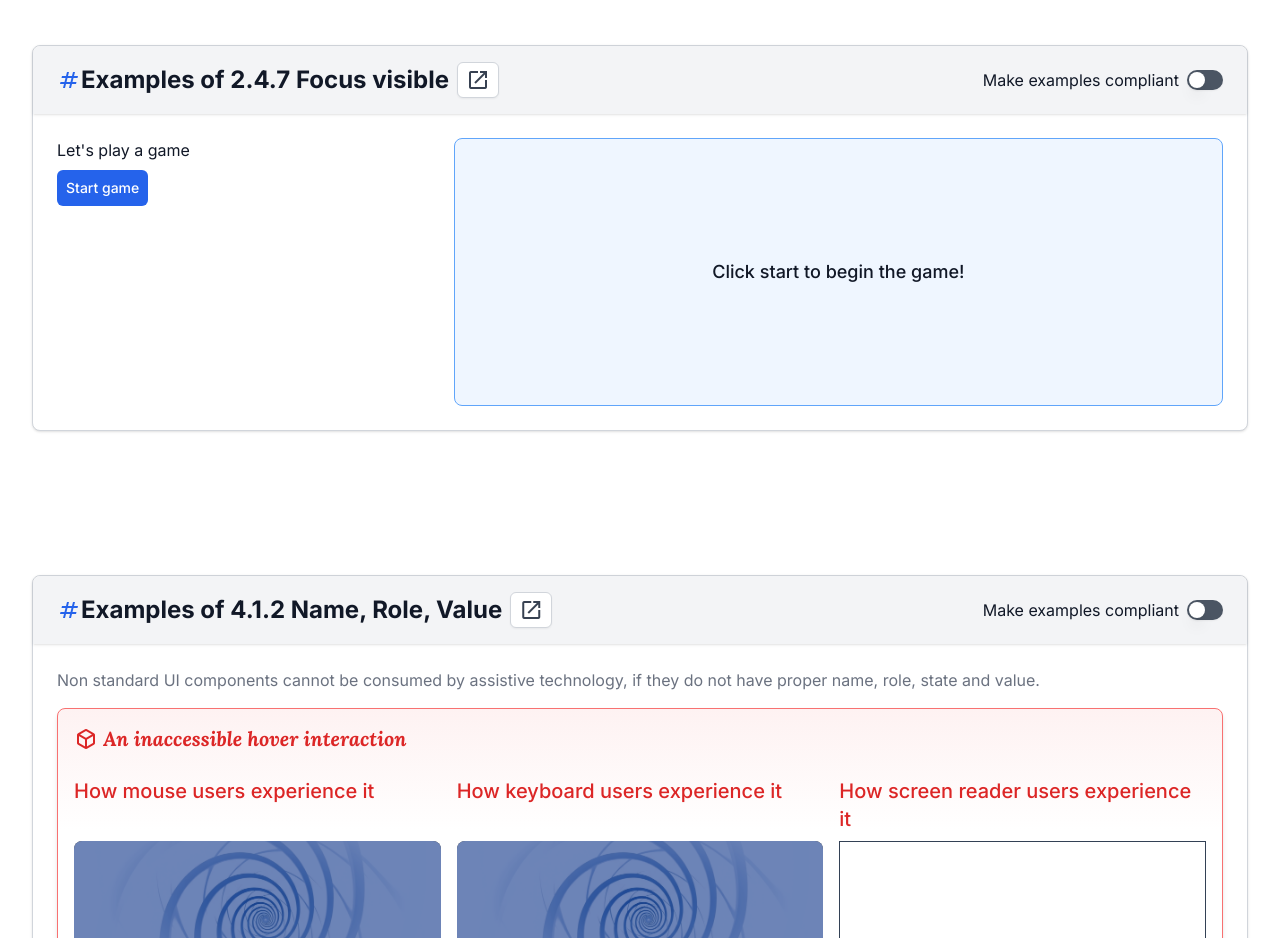
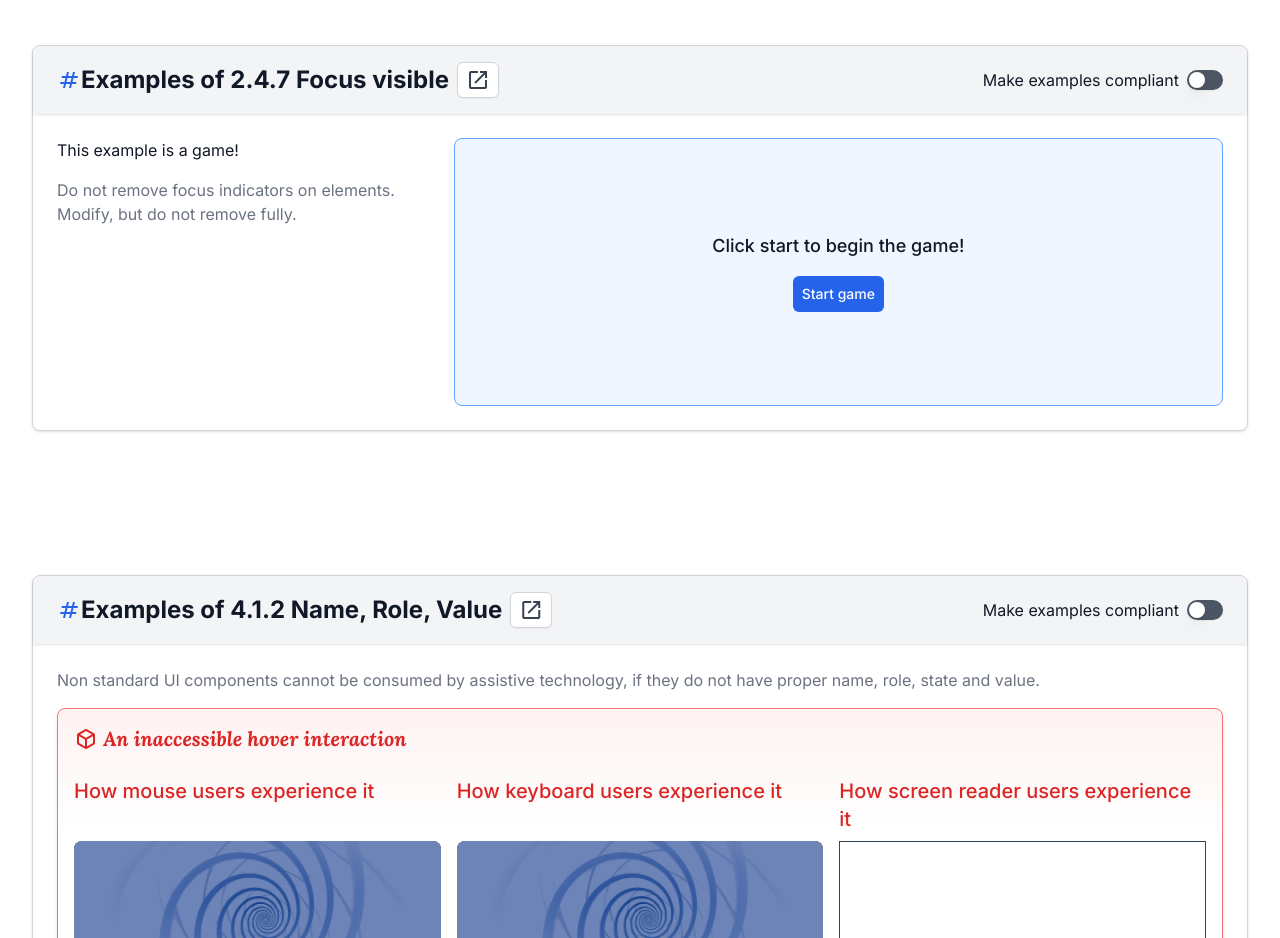
Before and after one commit to vivek-g-browserstack/interactive-wcag-examples, a Next.js app: page /sc/all in a window 1280 px wide. Shown: the part 1780-2718 px from the top of the page. Built offline with nearby package versions, Linux system fonts and the light colour scheme.

Commit message:
Optimise focus visible layout

```diff
--- a/src/components/SCs/FocusVisible/index.tsx
+++ b/src/components/SCs/FocusVisible/index.tsx
@@ -55,18 +55,19 @@ export function FocusVisible() {
                             }
                 `}</style>
                     <div className={`${isResponsive ? 'md:col-span-1' : ''}`}>
-                        <p className={`mb-2`}>Let&apos;s play a game</p>
+                        <div className="flex gap-4 items-center md:block">
+                            <p className="md:mb-4">This example is a game!</p>
+                            {isGameInProgress &&
                                 <Button
-                            className={`${isGameInProgress ? `mb-8` : ``}`}
+                                    variant="destructive"
                                     onClick={() => {
                                         setIsGameInProgress((isGameInProgress) => !isGameInProgress)
                                     }}
                                 >
                                     {isGameInProgress ? `Stop game` : `Start game`}
-                        </Button>
-                        {(isGameInProgress && isFixed) &&
-                            < p > <b>Moral of the story:</b> Do not remove focus indicators on elements. Modify, but do not remove fully.</p>
-                        }
+                                </Button>}
+                        </div>
+                        <p className="mt-4 text-neutral-weaker">Do not remove focus indicators on elements. Modify, but do not remove fully.</p>
                     </div>
                     {isGameInProgress
                         ? <div
@@ -117,9 +118,18 @@ export function FocusVisible() {
                             </ExampleCard>
                         </div>
                         : <div
-                            className={`relative h-[268px] bg-brand-weakest border border-brand-default flex justify-center items-center rounded-lg ${isResponsive ? 'md:col-span-2' : 'col-span-2'} `}
+                            className={`relative h-[268px] bg-brand-weakest border border-brand-default p-8 flex justify-center items-center rounded-lg ${isResponsive ? 'md:col-span-2' : 'col-span-2'} `}
                         >
-                            <p className="text-lg font-medium">Click start to begin the game!</p>
+                            <div className="w-full text-center">
+                                <p className="text-lg font-medium mb-4">Click start to begin the game!</p>
+                                <Button
+                                    onClick={() => {
+                                        setIsGameInProgress((isGameInProgress) => !isGameInProgress)
+                                    }}
+                                >
+                                    {isGameInProgress ? `Stop game` : `Start game`}
+                                </Button>
+                            </div>
                         </div>
                     }
                 </div >
```
Lines whose indentation alone changed are shown as unchanged.
